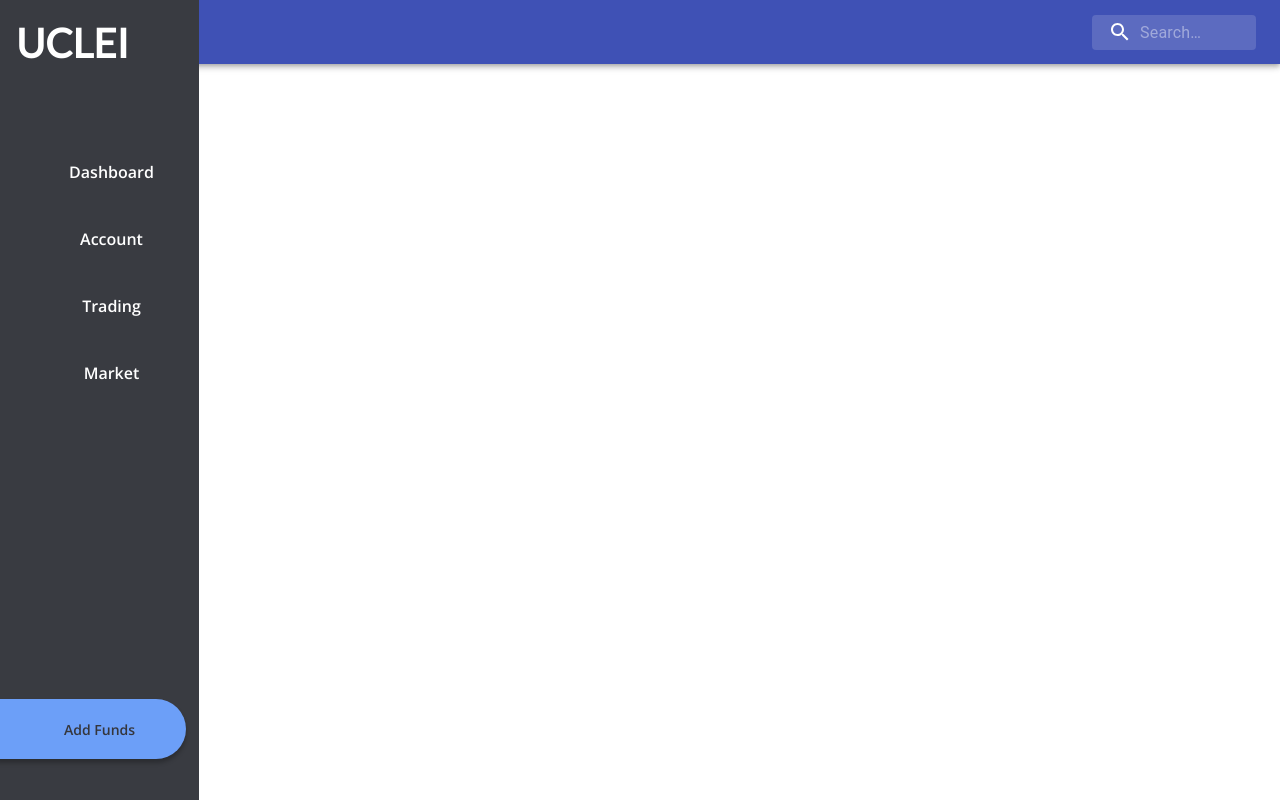
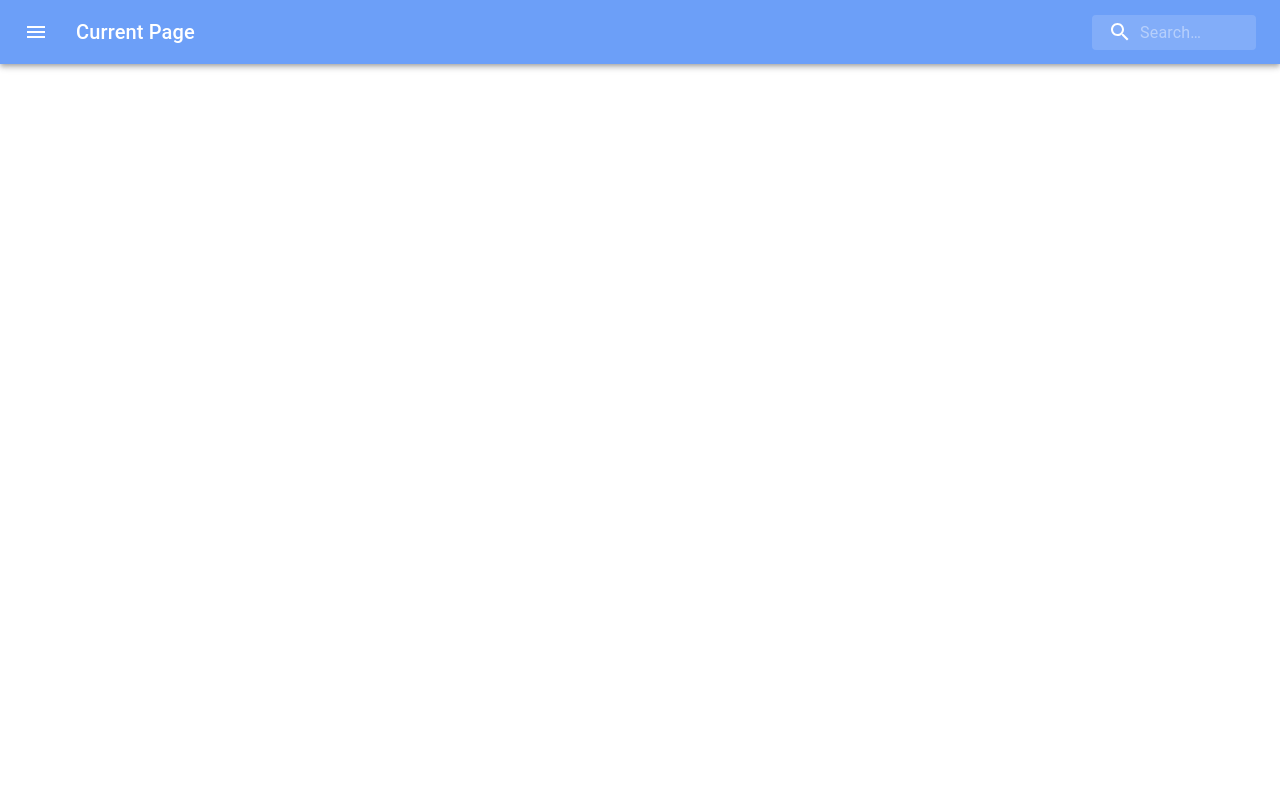
Before and after one commit to anthony-y-zhu14/UCLEI, a React (Create React App) app in the folder react-app/: page / in a window 1280 px wide. Built offline with nearby package versions, Linux system fonts and the light colour scheme.

Commit message:
-added sidenav

```diff
--- a/react-app/src/App.js
+++ b/react-app/src/App.js
@@ -17,7 +17,6 @@
             <React.Fragment>
               <div className="main">
                 <SearchAppBar />
-                <Sidenav />
               </div>
             </React.Fragment>
           )} />
--- a/react-app/src/components/Header.js
+++ b/react-app/src/components/Header.js
@@ -1,4 +1,5 @@
-import React from 'react';
+import React, { useState  } from 'react';
+import TemporaryDrawer from "./Menu.js"
 import AppBar from '@material-ui/core/AppBar';
 import Toolbar from '@material-ui/core/Toolbar';
 import IconButton from '@material-ui/core/IconButton';
@@ -7,6 +8,7 @@
 import { fade, makeStyles } from '@material-ui/core/styles';
 import MenuIcon from '@material-ui/icons/Menu';
 import SearchIcon from '@material-ui/icons/Search';
+import { Menu } from '@material-ui/core';
 
 const useStyles = makeStyles((theme) => ({
   root: {
@@ -70,21 +72,30 @@
 
 export default function SearchAppBar() {
   const classes = useStyles();
+  const [open, setOpen] = useState(false);
+
+  const handleMenu = () => {
+    setOpen(true)
+  }
+
 
   return (
     <div className={classes.root}>
       <AppBar position="static">
-        <Toolbar>
+        <Toolbar style={{background: "#6C9FF8"}}>
           <IconButton
             edge="start"
             className={classes.menuButton}
             color="inherit"
             aria-label="open drawer"
+            onClick={handleMenu}
           >
             <MenuIcon />
+
+
           </IconButton>
           <Typography className={classes.title} variant="h6" noWrap>
-            UCLEI
+            Current Page
           </Typography>
           <div className={classes.search}>
             <div className={classes.searchIcon}>
@@ -101,6 +112,15 @@
           </div>
         </Toolbar>
       </AppBar>
+
+      <Menu
+        anchor='left'
+        open = {open}
+        onClose={()=>setOpen(false)}
+      >
+        <TemporaryDrawer />
+
+      </Menu>
     </div>
   );
 }
--- /dev/null
+++ b/react-app/src/components/Menu.js
@@ -0,0 +1,74 @@
+import React from 'react';
+import clsx from 'clsx';
+import { makeStyles } from '@material-ui/core/styles';
+import Drawer from '@material-ui/core/Drawer';
+import Button from '@material-ui/core/Button';
+import List from '@material-ui/core/List';
+import ListItem from '@material-ui/core/ListItem';
+import ListItemIcon from '@material-ui/core/ListItemIcon';
+import ListItemText from '@material-ui/core/ListItemText';
+import MailIcon from '@material-ui/icons/Mail';
+import DashboardRoundedIcon from '@material-ui/icons/DashboardRounded';
+import SideNav from "./SideNav.js"
+
+const useStyles = makeStyles({
+  list: {
+    width: 250,
+  },
+  fullList: {
+    width: 'auto',
+  },
+});
+
+export default function TemporaryDrawer() {
+  const classes = useStyles();
+  const [state, setState] = React.useState({
+    top: false,
+    left: false,
+    bottom: false,
+    right: false,
+  });
+
+  const toggleDrawer = (anchor, open) => (event) => {
+    if (event.type === 'keydown' && (event.key === 'Tab' || event.key === 'Shift')) {
+      return;
+    }
+
+    setState({ ...state, [anchor]: open });
+  };
+
+  const list = (anchor) => (
+    <div
+      className={clsx(classes.list, {
+        [classes.fullList]: anchor === 'top' || anchor === 'bottom',
+      })}
+      role="presentation"
+      onClick={toggleDrawer(anchor, false)}
+      onKeyDown={toggleDrawer(anchor, false)}
+    >
+      {/* <List>
+        {['Dashboard', 'Account', 'Trading', 'Market'].map((text, index) => (
+          <ListItem button key={text}>
+            <ListItemIcon>{index % 2 === 0 ? <DashboardRoundedIcon /> : <MailIcon />}</ListItemIcon>
+            <ListItemText primary={text} />
+          </ListItem>
+        ))}
+      </List>       */}
+      <SideNav />
+    </div>
+  );
+
+  return (
+    <div>
+      {['left'].map((anchor) => (
+        <React.Fragment key={anchor}>
+          <Button onClick={toggleDrawer(anchor, true)}>{anchor}</Button>
+          <Drawer anchor={anchor} open={state[anchor]} onClose={toggleDrawer(anchor, false)}>
+            {list(anchor)}
+          </Drawer>
+        </React.Fragment>
+      ))}
+
+    </div>
+  );
+}
--- a/react-app/src/components/css/SideNav.css
+++ b/react-app/src/components/css/SideNav.css
@@ -3,10 +3,9 @@
 
 #sidenav {
   position: fixed;
-  width: 203px;
-  height: 1039px;
-  left: -4px;
-  top: -1px;
+  width: 250px;
+  height: 100%;
+
 
   background: #393B41;
   /* box-shadow: 2px 1px 9px 1px #000000; */
```
